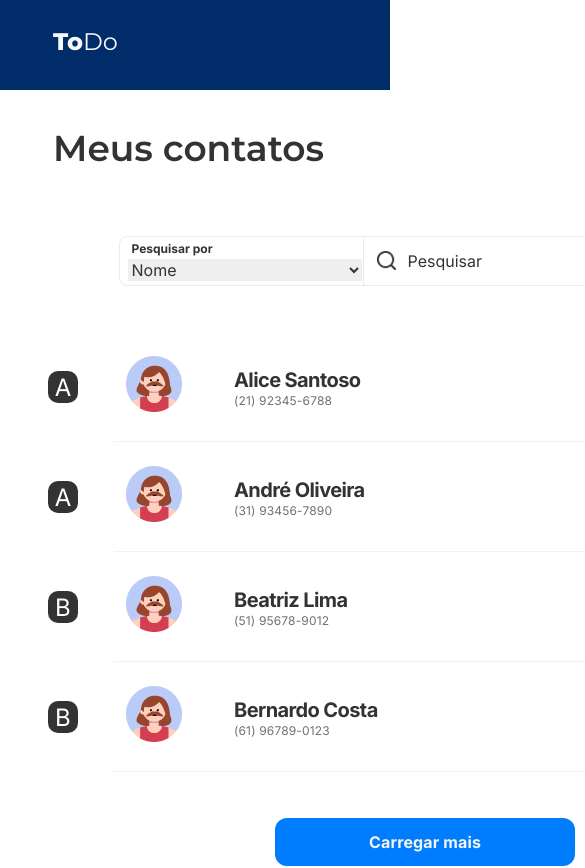
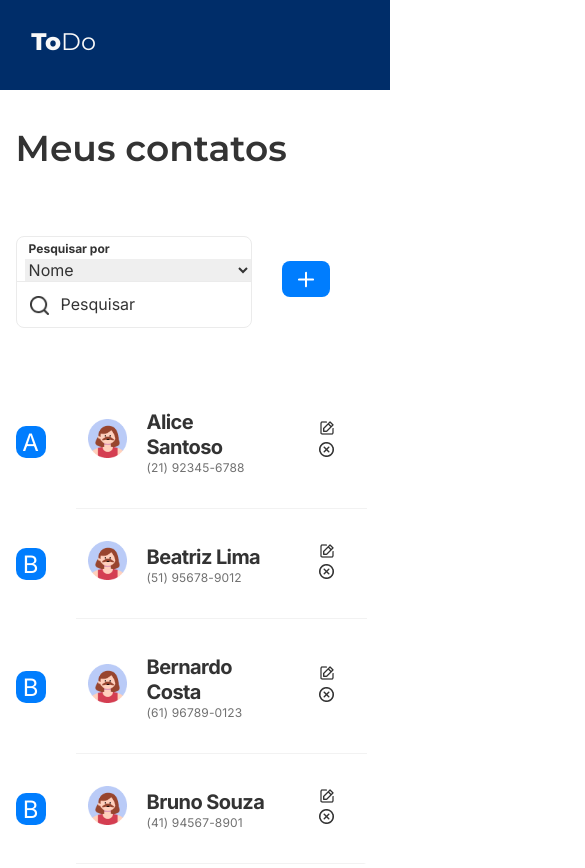
Before and after one commit to fernando-r-costa/contacts, a React (Create React App) app: page / in a window 390 px wide. Shown: the top 868 px of the page, 585 px wide, since content can reach past the window. Built offline with nearby package versions, Linux system fonts and the light colour scheme; data requests are answered from the project's data file.

Commit message:
style: implement responsive design

```diff
--- a/src/Components/Banner/Banner.css
+++ b/src/Components/Banner/Banner.css
@@ -14,3 +14,10 @@
 .banner strong {
     font-weight: 800;
 }
+
+@media screen and (max-width: 720px) {
+
+    .banner h1 {
+        padding: 30px 8vw;
+    }
+}
--- a/src/Components/Button/Button.css
+++ b/src/Components/Button/Button.css
@@ -38,7 +38,7 @@
     display: inline-flex;
     justify-content: center;
     align-items: center;
-    margin: 46px 0;
+    margin: 46px auto;
 }
 
 .table_button_more_disable {
@@ -55,7 +55,7 @@
     display: inline-flex;
     justify-content: center;
     align-items: center;
-    margin: 46px 0;
+    margin: 46px auto;
 }
 
 .table_search_button_new:hover,
@@ -142,6 +142,7 @@
 
     .table_search_button_new {
         width: 48px;
+        margin: 25px 0 0 30px;
     }
 
     .table_search_button_new span {
@@ -151,4 +152,9 @@
     .table_search_button_new img {
         margin-right: 0;
     }
+
+    .table_button_more_able,
+    .table_button_more_disable {
+        margin: 46px 4vw;
+    }
 }
--- a/src/Components/Index/Index.css
+++ b/src/Components/Index/Index.css
@@ -3,7 +3,7 @@
     text-align: center;
     font-size: 24px;
     font-family: 'Inter', sans-serif;
-    background-color: #333333;
+    background-color: #007DFE;
     width: 30px;
     height: 32px;
     border-radius: 10px;
--- a/src/Components/Modal/Modal.css
+++ b/src/Components/Modal/Modal.css
@@ -125,3 +125,9 @@
     font-size: 18px;
     font-family: 'Montserrat', sans-serif;
 }
+
+@media screen and (max-width: 720px) {
+
+
+
+}
--- a/src/Components/Search/Search.css
+++ b/src/Components/Search/Search.css
@@ -71,3 +71,27 @@
     font-family: 'Inter', sans-serif;
     line-height: 21px;
 }
+
+@media screen and (max-width: 720px) {
+    .table_search {
+        display: flex;
+        flex-direction: column;
+        margin-left: 0px;
+        width: 60vw;
+        height: 90px;
+    }
+
+    .table_search_text {
+        border-top: 1px solid #EBEBEB;
+        border-left: none;
+        width: 60vw;
+    }
+
+    .table_search_options {
+        width: 60vw;
+    }
+
+    .table_search_text input {
+        width: 47vw;
+    }
+}
--- a/src/Components/Table/Table.css
+++ b/src/Components/Table/Table.css
@@ -1,9 +1,8 @@
 .table {
-    width: 744px;
+    width: 830px;
     margin-left: 53px;
     display: flex;
     flex-direction: column;
-    align-items: center;
 }
 
 .table h2 {
@@ -14,6 +13,10 @@
     margin: 40px 0 46px 0;
     height: 60px;
     align-self: flex-start;
+}
+
+.table_contato{
+    margin-left: -15px;
 }
 
 .table h3 {
@@ -41,5 +44,20 @@
 }
 
 .table section {
-    display: inline-flex
+    display: inline-flex;
 }
+
+@media screen and (max-width: 720px) {
+    .table {
+        margin-left: 4vw;
+        width: 90vw;
+    }
+
+    .table section {
+        width: 90vw;
+    }
+
+    .table_avatar img {
+        width: 10vw;
+    }
+}
--- a/src/Components/Table/index.js
+++ b/src/Components/Table/index.js
@@ -59,7 +59,7 @@ const Table = () => {
                     />
                 ),
                 header: 'Index',
-                size: 50,
+                maxSize: 20,
             },
             {
                 id: 'avatar',
@@ -69,18 +69,18 @@ const Table = () => {
                         <img src='./avatar.png' alt=''></img>
                     </div>
                 ),
-                size: 80,
+                maxSize: 30,
             },
             {
                 accessorFn: (row) => (
-                    <div>
+                    <div className='table_contato'>
                         <h3>{row.name}</h3>
                         <p>{row.fone}</p>
                     </div>
                 ),
                 header: 'Nome',
                 Header: '',
-                size: 460,
+                maxSize: 100,
             },
             {
                 id: 'edit',
@@ -94,7 +94,7 @@ const Table = () => {
                         ></img>
                     </div>
                 ),
-                size: 60,
+                maxSize: 30,
             },
         ],
         [],);
--- a/src/db.json
+++ b/src/db.json
@@ -4,11 +4,6 @@
       "id": "2",
       "name": "Alice Santoso",
       "fone": "(21) 92345-6788"
-    },
-    {
-      "id": "3",
-      "name": "André Oliveira",
-      "fone": "(31) 93456-7890"
     },
     {
       "id": "4",
```
